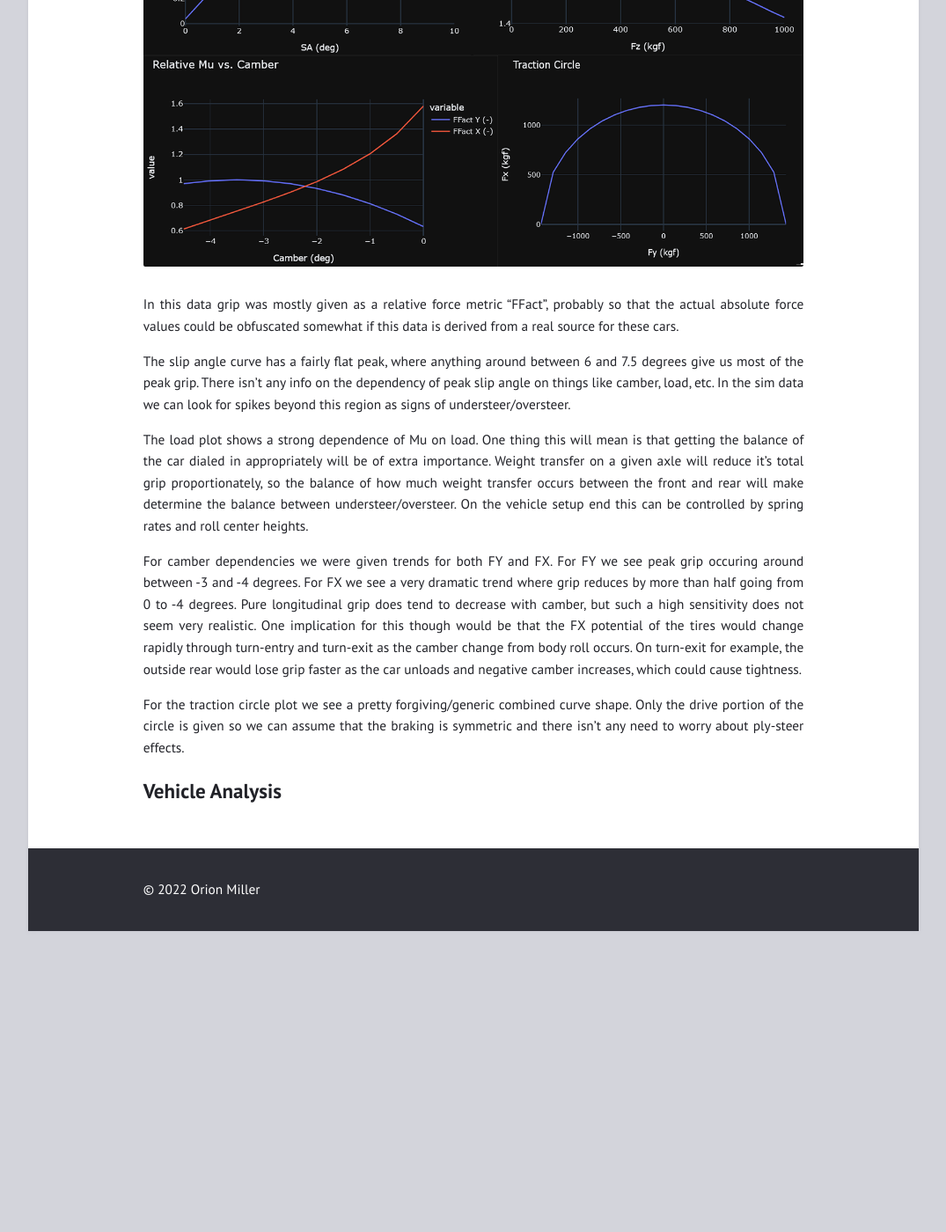
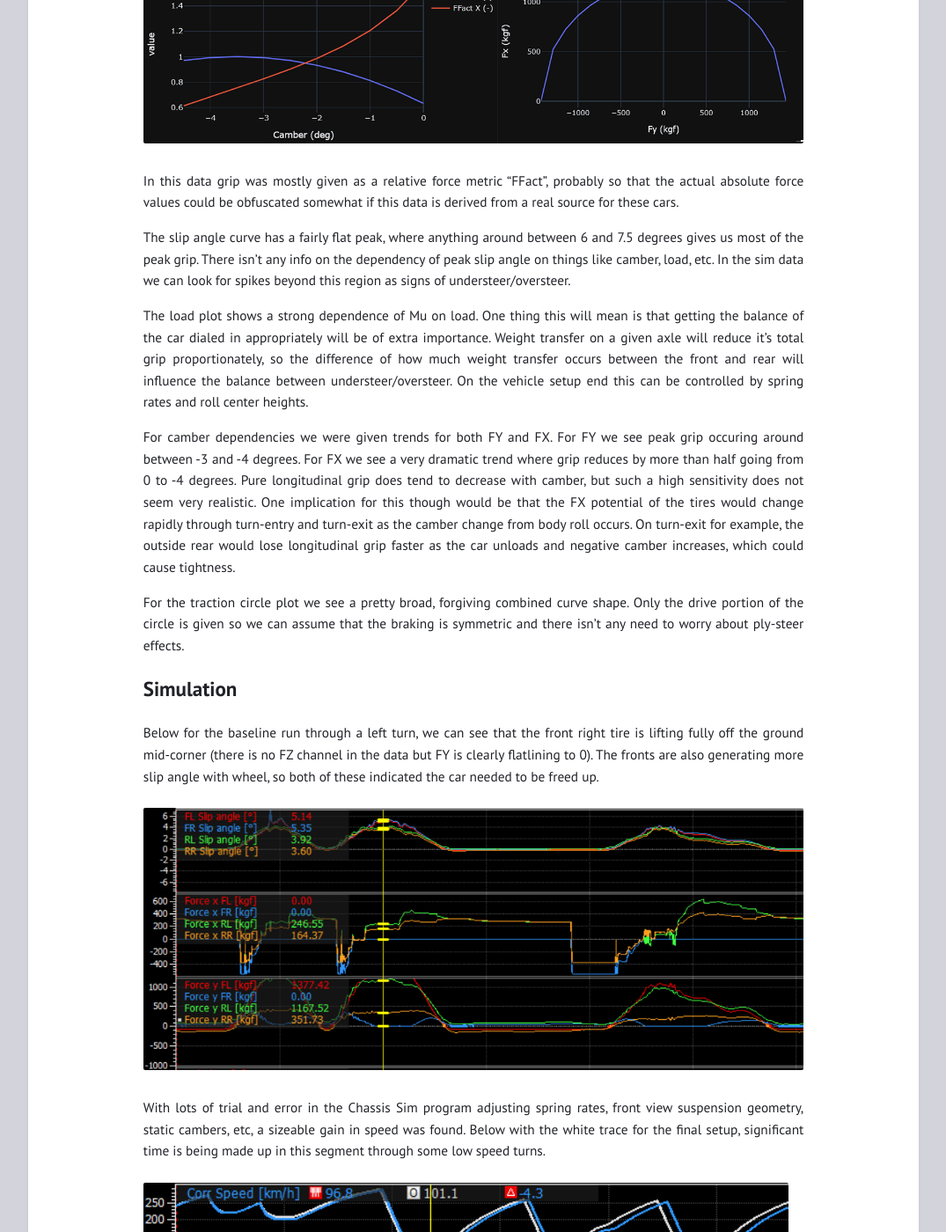
Before and after one commit to orion-miller/orion-miller.github.io, a Jekyll site: the page built from _posts/2020-10-04-chassis-sim-competition.md, in a window 1280 px wide and 1400 px high, scrolled down 1613 px. Shown: the whole window at 88% size, without its empty margins (102-1177 px from the left). Built offline with Jekyll 4.4.1, drawn with Linux system fonts in a browser that asks for light colours; before the commit the page ends 2671 px from its top, so only the background shows below that; some of the changed text lies outside the part shown.

Commit message:
add description of sim data

```diff
--- a/_posts/2020-10-04-chassis-sim-competition.md
+++ b/_posts/2020-10-04-chassis-sim-competition.md
@@ -6,13 +6,13 @@ categories: media
 excerpt_img_url: http://img.youtube.com/vi/fbP0cnc3VLw/0.jpg
 ---
 
-This was a competition to optimize simulated lap time and drivability of a LMP2 car at LeMans by tuning vehicle setup parameters.
-My submission finished 10th place out of about 150 entries.
+This was a competition to optimize simulated lap time and drivability of a LMP2 car at LeMans by tuning vehicle setup parameters. Some vehicle data was provided for use with Chassis Sim's simulation tools. My submission finished 10th place out of about 150 entries.
 
-<iframe width="560" height="315" src="https://www.youtube-nocookie.com/embed/fbP0cnc3VLw" title="YouTube video player" frameborder="0" allow="accelerometer; autoplay; clipboard-write; encrypted-media; gyroscope; picture-in-picture" allowfullscreen></iframe>
+<iframe src="https://www.youtube-nocookie.com/embed/fbP0cnc3VLw" title="YouTube video player" frameborder="0" allow="accelerometer; autoplay; clipboard-write; encrypted-media; gyroscope; picture-in-picture" allowfullscreen></iframe>
 
 ## Tire Trends
-Part of the data provided to us was a txt file with some basic tire trends. Investigating these is a good starting point to gain a little insight for improving the baseline car setup. Some quick plots are made in Python below:
+
+Part of the data provided to us was a text file with some basic tire trends. Investigating these was a good starting point to gain a little insight for improving the baseline car setup. Some quick plots are made in Python below:
 
     import os
     import pandas as pd
@@ -52,12 +52,22 @@ Part of the data provided to us was a txt file with some basic tire trends. Inve
 
 In this data grip was mostly given as a relative force metric "FFact", probably so that the actual absolute force values could be obfuscated somewhat if this data is derived from a real source for these cars.
 
-The slip angle curve has a fairly flat peak, where anything around between 6 and 7.5 degrees give us most of the peak grip. There isn't any info on the dependency of peak slip angle on things like camber, load, etc. In the sim data we can look for spikes beyond this region as signs of understeer/oversteer.
+The slip angle curve has a fairly flat peak, where anything around between 6 and 7.5 degrees gives us most of the peak grip. There isn't any info on the dependency of peak slip angle on things like camber, load, etc. In the sim data we can look for spikes beyond this region as signs of understeer/oversteer.
 
-The load plot shows a strong dependence of Mu on load. One thing this will mean is that getting the balance of the car dialed in appropriately will be of extra importance. Weight transfer on a given axle will reduce it's total grip proportionately, so the balance of how much weight transfer occurs between the front and rear will make determine the balance between understeer/oversteer. On the vehicle setup end this can be controlled by spring rates and roll center heights.
+The load plot shows a strong dependence of Mu on load. One thing this will mean is that getting the balance of the car dialed in appropriately will be of extra importance. Weight transfer on a given axle will reduce it's total grip proportionately, so the difference of how much weight transfer occurs between the front and rear will influence the balance between understeer/oversteer. On the vehicle setup end this can be controlled by spring rates and roll center heights.
 
-For camber dependencies we were given trends for both FY and FX. For FY we see peak grip occuring around between -3 and -4 degrees. For FX we see a very dramatic trend where grip reduces by more than half going from 0 to -4 degrees. Pure longitudinal grip does tend to decrease with camber, but such a high sensitivity does not seem very realistic. One implication for this though would be that the FX potential of the tires would change rapidly through turn-entry and turn-exit as the camber change from body roll occurs. On turn-exit for example, the outside rear would lose grip faster as the car unloads and negative camber increases, which could cause tightness.
+For camber dependencies we were given trends for both FY and FX. For FY we see peak grip occuring around between -3 and -4 degrees. For FX we see a very dramatic trend where grip reduces by more than half going from 0 to -4 degrees. Pure longitudinal grip does tend to decrease with camber, but such a high sensitivity does not seem very realistic. One implication for this though would be that the FX potential of the tires would change rapidly through turn-entry and turn-exit as the camber change from body roll occurs. On turn-exit for example, the outside rear would lose longitudinal grip faster as the car unloads and negative camber increases, which could cause tightness.
 
-For the traction circle plot we see a pretty forgiving/generic combined curve shape. Only the drive portion of the circle is given so we can assume that the braking is symmetric and there isn't any need to worry about ply-steer effects.
+For the traction circle plot we see a pretty broad, forgiving combined curve shape. Only the drive portion of the circle is given so we can assume that the braking is symmetric and there isn't any need to worry about ply-steer effects.
 
-## Vehicle Analysis
+## Simulation
+
+Below for the baseline run through a left turn, we can see that the front right tire is lifting fully off the ground mid-corner (there is no FZ channel in the data but FY is clearly flatlining to 0). The fronts are also generating more slip angle with wheel, so both of these indicated the car needed to be freed up.
+
+
+![2](/assets/images/2020-10-04-chassis-sim-competition/Data1.png)
+
+With lots of trial and error in the Chassis Sim program adjusting spring rates, front view suspension geometry, static cambers, etc, a sizeable gain in speed was found. Below with the white trace for the final setup, significant time is being made up in this segment through some low speed turns.
+
+
+![3](/assets/images/2020-10-04-chassis-sim-competition/Data2.png)
--- /dev/null
+++ b/assets/images/2020-10-04-chassis-sim-competition/Data Desc.txt
@@ -0,0 +1,3 @@
+Below for the baseline run through a left turn, we can see that the front right tire is lifting fully off the ground mid-corner (there is no FZ channel in the data but FY is clearly flatlining to 0). The fronts are also generating more slip angle with wheel, so both of these indicated the car needed to be freed up.
+
+With lots of trial and error in the Chassis Sim program adjusting spring rates, front view suspension geometry, static cambers, etc, a sizeable gain in speed was found. Below with the white trace for the final setup, significant time is being made up in this segment through some low speed turns.
```
Also changed, not shown: assets/images/2020-10-04-chassis-sim-competition/Data1.png (added), assets/images/2020-10-04-chassis-sim-competition/Data2.png (added).
